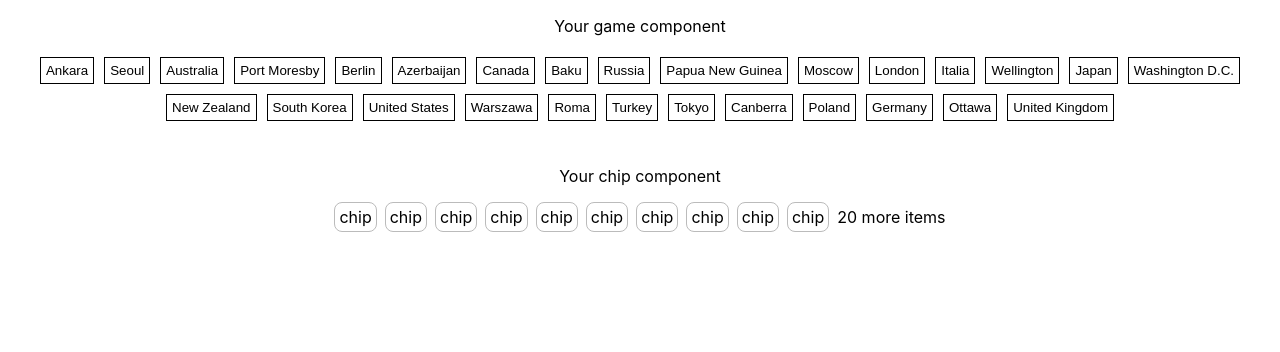
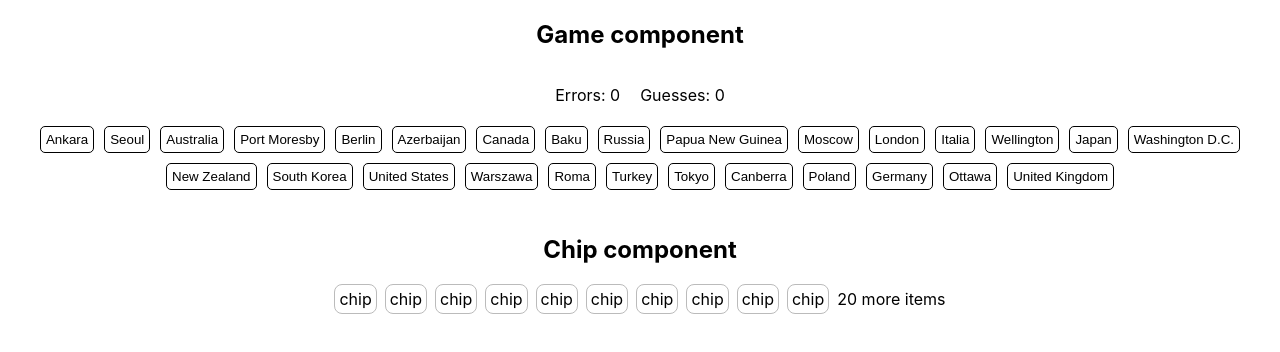
Before and after one commit to artscomi/kata, a React (Create React App) app: page / in a window 1280 px wide. Shown: the top 352 px of the page. Built offline with nearby package versions, Linux system fonts and the light colour scheme.

Commit message:
feat(): add error and guess count to CountryCapitalGame

```diff
--- a/src/components/Chips.tsx
+++ b/src/components/Chips.tsx
@@ -17,7 +17,7 @@ const Chips = ({ chips, maxChips, maxTextLength }: ChipListProps) => {
 
   return (
     <>
-      <p>Your chip component</p>
+      <h2>Chip component</h2>
       <section
         style={{
           display: "flex",
--- a/src/components/CountryCapitalGame.tsx
+++ b/src/components/CountryCapitalGame.tsx
@@ -24,6 +24,8 @@ export default function CountryCapitalGame() {
   const [previousClicked, setPreviousClicked] = useState("");
   const [matchedPairs, setMatchedPairs] = useState<string[]>([]);
   const [unmatchedPairs, setUnmatchedPairs] = useState<string[]>([]);
+  const [errorCount, setErrorCount] = useState(0);
+  const [guessCount, setGuessCount] = useState(0);
 
   useEffect(() => {
     const parsedData = Object.entries(data)
@@ -42,6 +44,7 @@ export default function CountryCapitalGame() {
 
       if (isMatch) {
         setMatchedPairs([previousClicked, clickedItem]);
+        setGuessCount((prevCount) => prevCount + 1);
       } else {
         setUnmatchedPairs([previousClicked, clickedItem]);
       }
@@ -54,6 +57,14 @@ export default function CountryCapitalGame() {
     setPreviousClicked(clickedItem);
   };
 
+  console.log({ previousClicked, matchedPairs, unmatchedPairs });
+
+  useEffect(() => {
+    if (unmatchedPairs.length > 0) {
+      setErrorCount((prevCount) => prevCount + 1);
+    }
+  }, [unmatchedPairs]);
+
   useEffect(() => {
     setTimeout(() => {
       setShuffledData((prevData) =>
@@ -64,7 +75,14 @@ export default function CountryCapitalGame() {
 
   return (
     <div>
-      <p>Your game component</p>
+      <h2>Game component</h2>
+      <div
+        style={{ display: "flex", justifyContent: "center", columnGap: "20px" }}
+      >
+        <p>Errors: {errorCount}</p>
+        <p>Guesses: {guessCount}</p>
+      </div>
+
       {shuffledData.length === 0 && <p>You win!</p>}
       {shuffledData.map((el) => (
         <button
@@ -83,8 +101,10 @@ export default function CountryCapitalGame() {
                 ? "white"
                 : "initial",
             border: "1px solid black",
+            borderRadius: "5px",
             padding: "5px",
             margin: "5px",
+            cursor: "pointer",
           }}
           key={el}
           onClick={() => handleButtonClick(el)}
```
